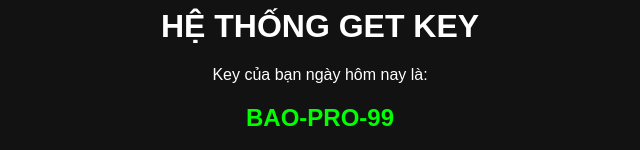
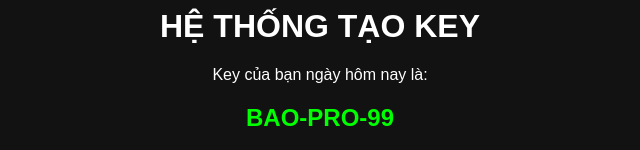
Before and after one commit to baon111222/key-system, a plain HTML site: page index.html in a window 1280 px wide. Shown: the top 150 px of the page, without its empty margins (320-960 px from the left). Drawn offline with Linux system fonts and the light colour scheme.

Commit message:
Update index.html

```diff
--- a/index.html
+++ b/index.html
@@ -1,6 +1,6 @@
 <html>
 <body style="text-align:center; background:#121212; color:white; font-family:sans-serif;">
-    <h1>HỆ THỐNG GET KEY</h1>
+    <h1>HỆ THỐNG TẠO KEY</h1>
     <p>Key của bạn ngày hôm nay là:</p>
     <h2 style="color:#00ff00;">BAO-PRO-99</h2>
     <p>Hãy copy và dán vào Mod Menu để sử dụng!</p>
```
